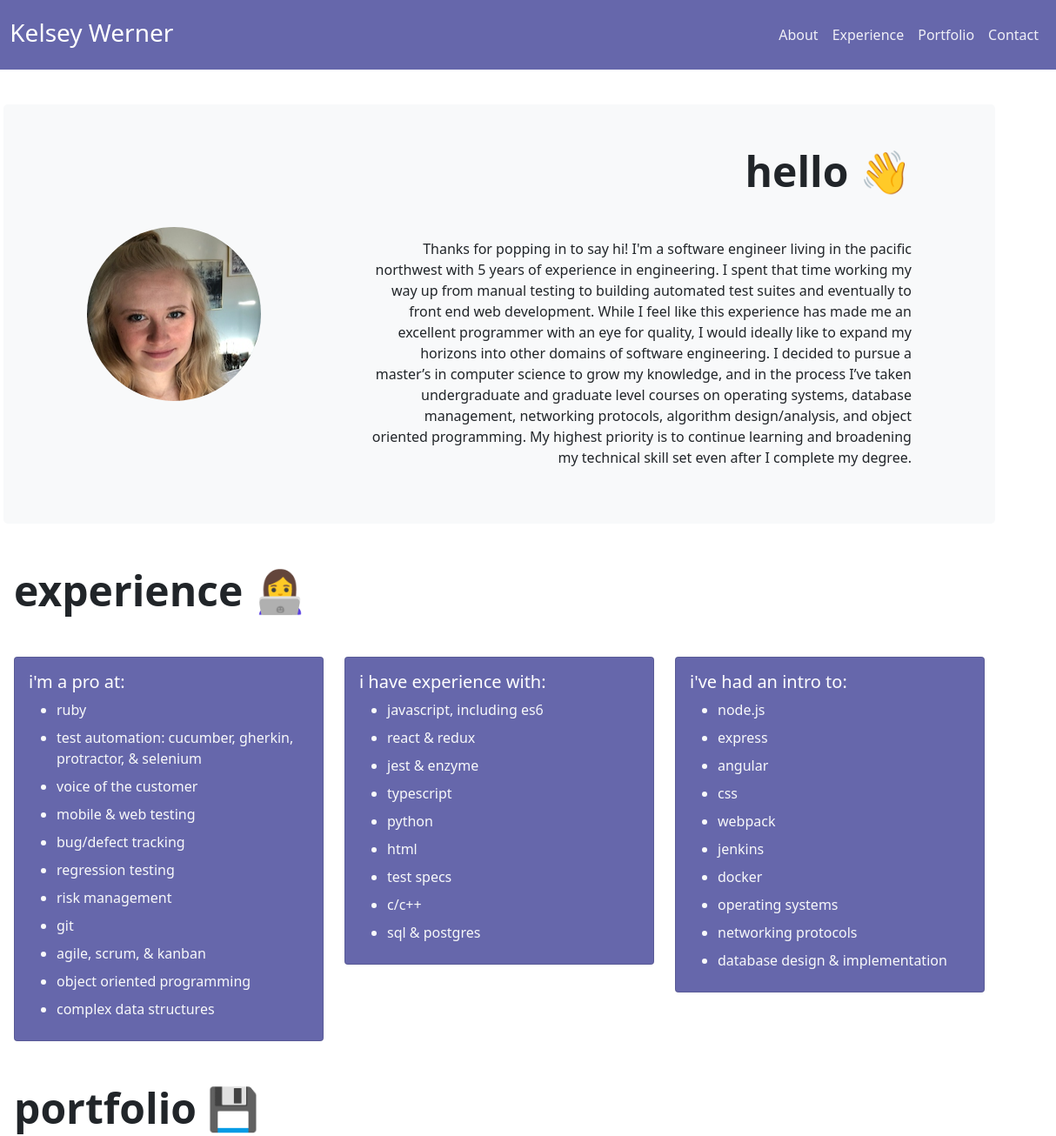
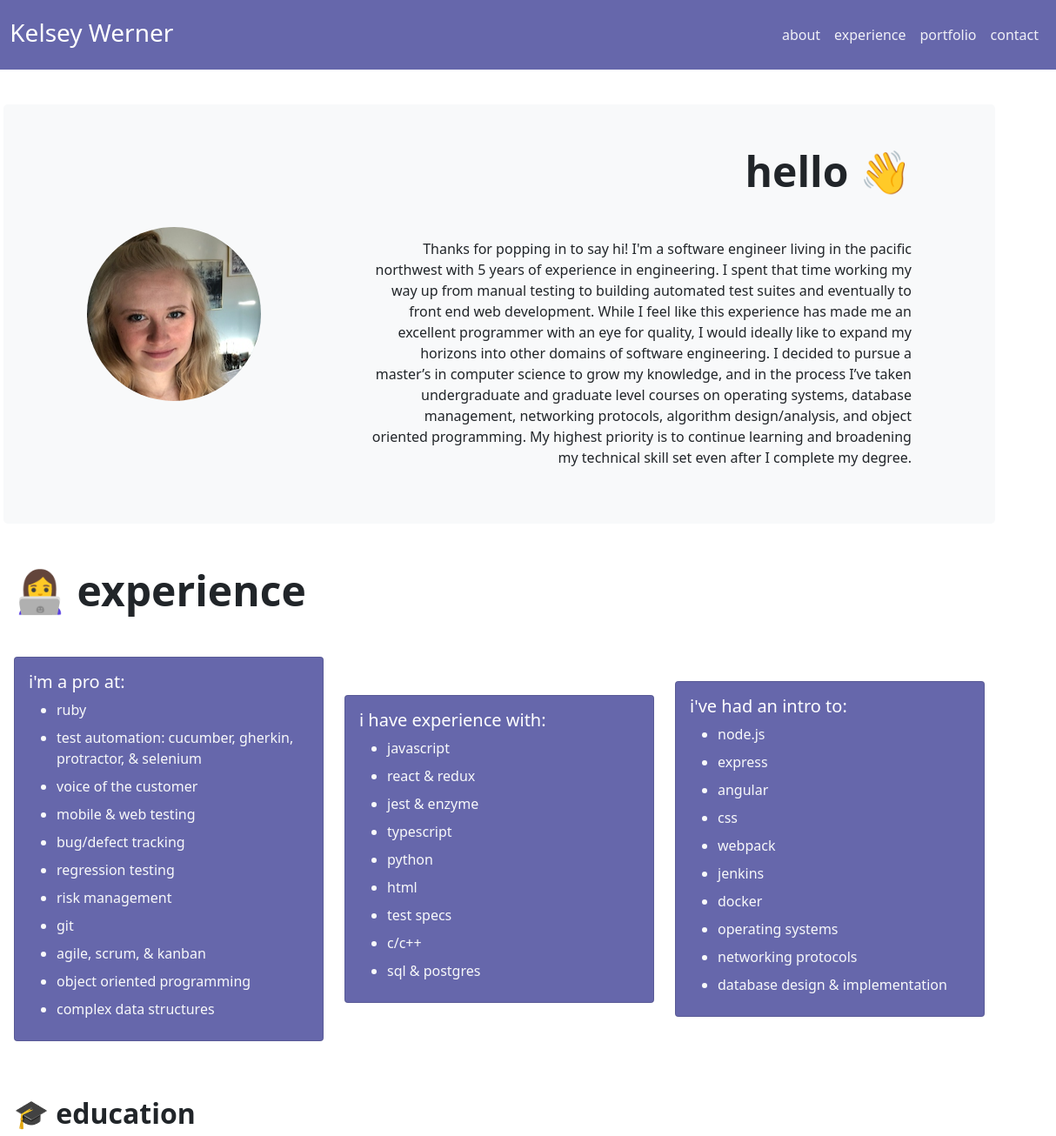
Before and after one commit to kelseyleewerner/profile-website, a plain HTML site: page index.html in a window 1280 px wide. Shown: the top 1306 px of the page at 87% size, 66-1280 px from the left. Drawn offline with nearby package versions, Linux system fonts and the light colour scheme.

Commit message:
Finalize layout for skills cards

```diff
--- a/index.html
+++ b/index.html
@@ -51,16 +51,16 @@
         >
           <ul class="navbar-nav">
             <li class="nav-item">
-              <a class="nav-link" href="#aboutMeSection">About</a>
+              <a class="nav-link" href="#aboutMeSection">about</a>
             </li>
             <li class="nav-item">
-              <a class="nav-link" href="#experienceSection">Experience</a>
+              <a class="nav-link" href="#experienceSection">experience</a>
             </li>
             <li class="nav-item">
-              <a class="nav-link" href="#portfolioSection">Portfolio</a>
+              <a class="nav-link" href="#portfolioSection">portfolio</a>
             </li>
             <li class="nav-item">
-              <a class="nav-link" href="#contactMeSection">Contact</a>
+              <a class="nav-link" href="#contactMeSection">contact</a>
             </li>
           </ul>
         </div>
@@ -111,11 +111,11 @@
       </section>
       <section id="experienceSection" class="row mb-5 profile-section">
         <h1 class="display-5 fw-bold mb-5">
-          experience &#128105;&#8205;&#128187;
+          &#128105;&#8205;&#128187; experience
         </h1>
         <div class="col-12">
-          <div class="row">
-            <div class="col-4">
+          <div class="row mb-5 justify-content-center align-items-center">
+            <div class="col-9 col-sm-6 col-md-4 mb-3">
               <div class="card skills-card">
                 <div class="card-body">
                   <h5 class="card-title text-white">i'm a pro at:</h5>
@@ -137,12 +137,12 @@
                 </div>
               </div>
             </div>
-            <div class="col-4">
+            <div class="col-9 col-sm-6 col-md-4 mb-3">
               <div class="card skills-card">
                 <div class="card-body">
                   <h5 class="card-title text-white">i have experience with:</h5>
                   <ul class="card-text text-light">
-                    <li class="mb-2">javascript, including es6</li>
+                    <li class="mb-2">javascript</li>
                     <li class="mb-2">react & redux</li>
                     <li class="mb-2">jest & enzyme</li>
                     <li class="mb-2">typescript</li>
@@ -155,7 +155,7 @@
                 </div>
               </div>
             </div>
-            <div class="col-4">
+            <div class="col-9 col-sm-6 col-md-4 mb-3">
               <div class="card skills-card">
                 <div class="card-body">
                   <h5 class="card-title text-white">i've had an intro to:</h5>
@@ -175,10 +175,14 @@
               </div>
             </div>
           </div>
+          <div class="row">
+            <h2 class="fw-bold mb-5">&#127891; education</h2>
+            <h2 class="fw-bold mb-5">&#128188; professional</h2>
+          </div>
         </div>
       </section>
       <section id="portfolioSection" class="row mb-5 profile-section">
-        <h1 class="display-5 fw-bold mb-5">portfolio &#128190;</h1>
+        <h1 class="display-5 fw-bold mb-5">&#128190; portfolio</h1>
         <p>
           Lorem ipsum dolor sit amet consectetur adipisicing elit. Quos quod
           deserunt excepturi ipsum fuga, numquam quaerat velit ratione amet
@@ -196,7 +200,7 @@
         </p>
       </section>
       <section id="contactMeSection" class="row mb-5 profile-section">
-        <h1 class="display-5 fw-bold mb-5">contact me &#9742;&#65039;</h1>
+        <h1 class="display-5 fw-bold mb-5">&#9742;&#65039; contact me</h1>
         <p>
           Want to collaborate on something? Sounds great! Fill out the form
           below to get in touch, and I'll follow up with you as soon as I can
```
